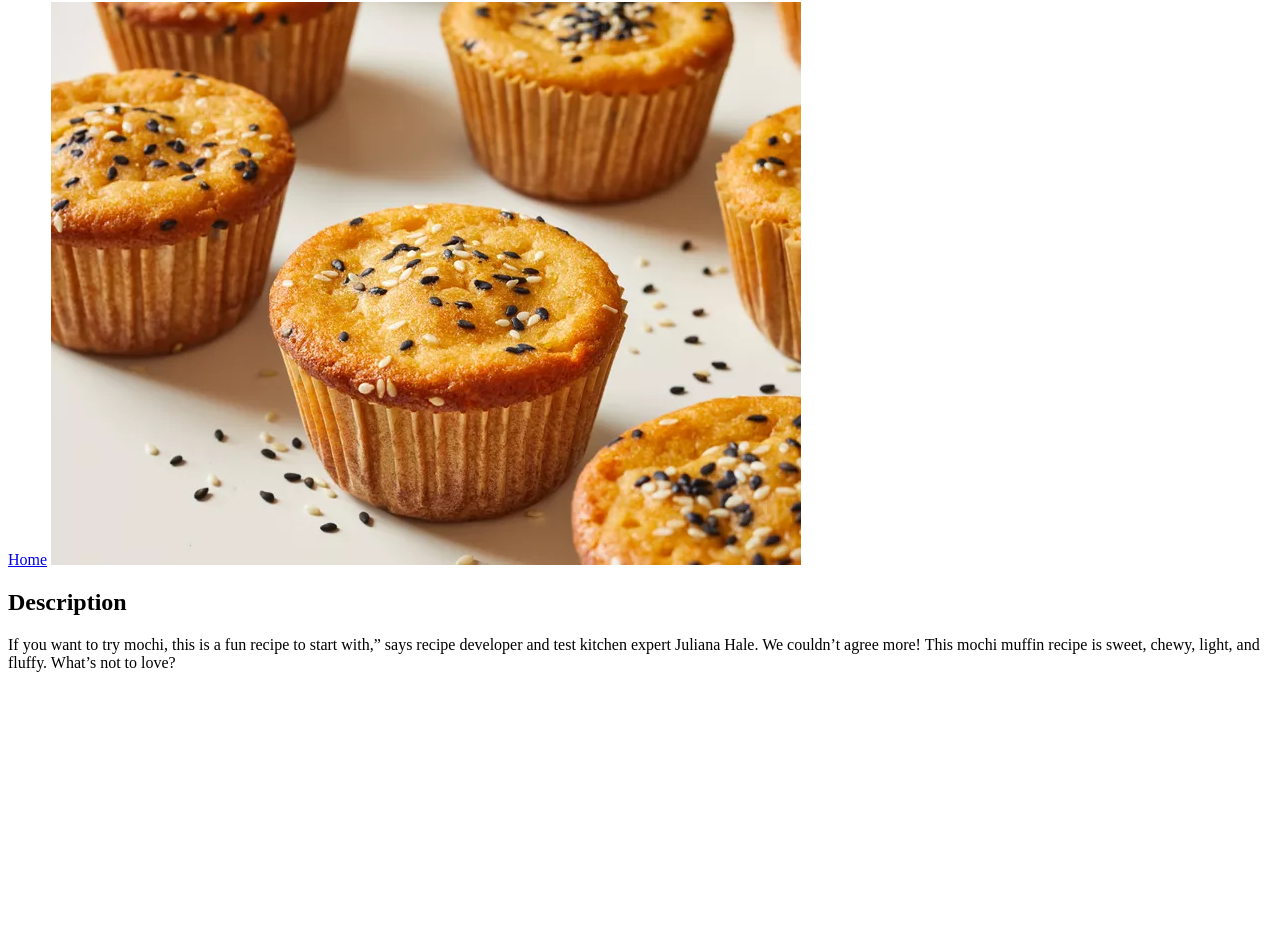
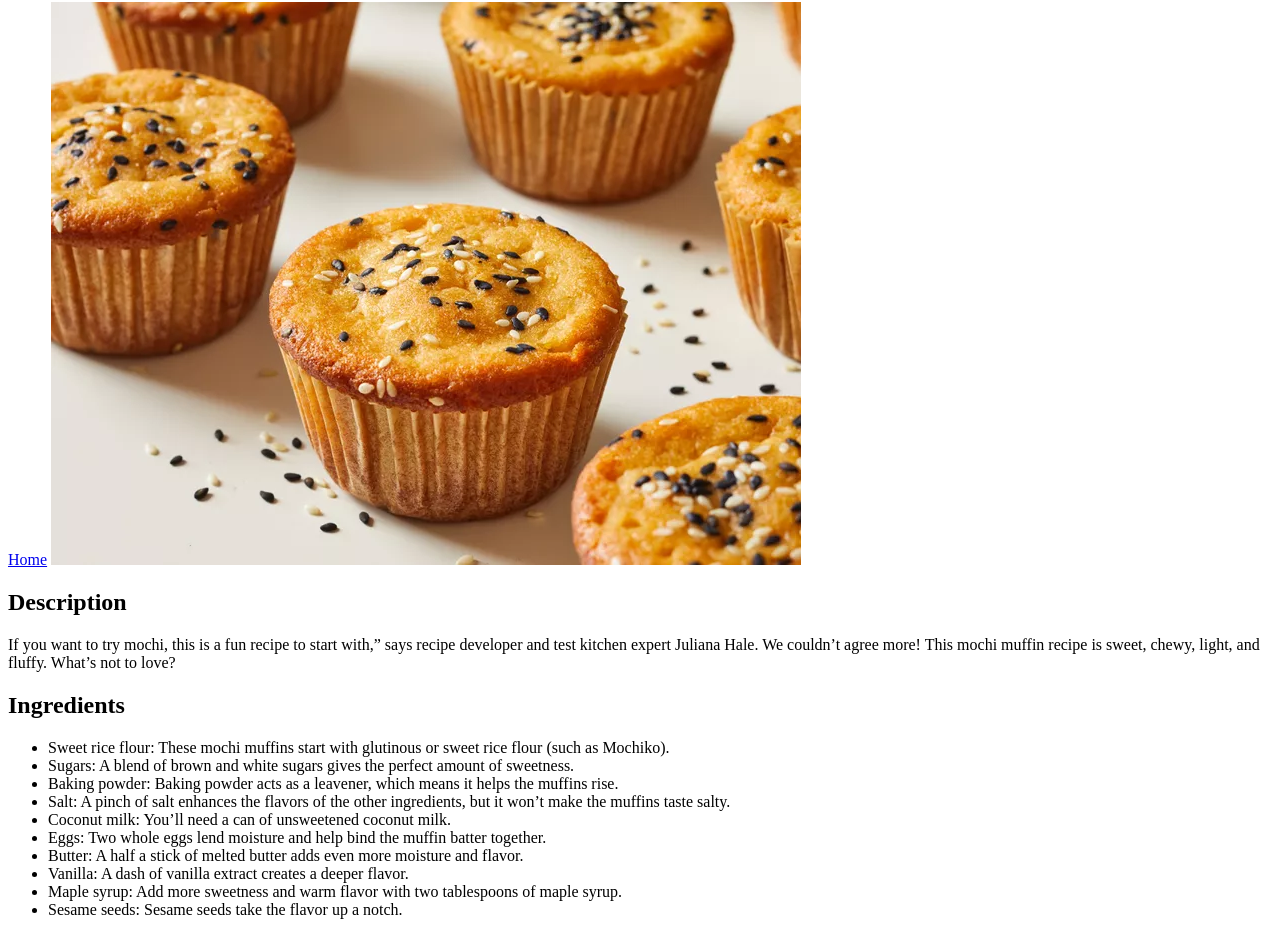
Before and after one commit to walpanee/odin-recipes, a plain HTML site: page recipes/muffin.html in a window 1280 px wide. Shown: the part 78-1013 px from the top of the page. Before the commit the page ends 800 px from the top, so only its background shows below. Drawn offline with Linux system fonts and the light colour scheme.

Commit message:
Add muffin ingredients

```diff
--- a/recipes/muffin.html
+++ b/recipes/muffin.html
@@ -16,5 +16,20 @@
 
     <p>If you want to try mochi, this is a fun recipe to start with,” says recipe developer and test kitchen expert Juliana Hale.
         We couldn’t agree more! This mochi muffin recipe is sweet, chewy, light, and fluffy. What’s not to love? </p>
+
+    <h2>Ingredients</h2>
+
+    <ul>
+        <li>Sweet rice flour: These mochi muffins start with glutinous or sweet rice flour (such as Mochiko).</li>
+        <li>Sugars: A blend of brown and white sugars gives the perfect amount of sweetness. </li>
+        <li>Baking powder: Baking powder acts as a leavener, which means it helps the muffins rise. </li>
+        <li>Salt: A pinch of salt enhances the flavors of the other ingredients, but it won’t make the muffins taste salty.</li>
+        <li>Coconut milk: You’ll need a can of unsweetened coconut milk. </li>
+        <li>Eggs: Two whole eggs lend moisture and help bind the muffin batter together. </li>
+        <li>Butter: A half a stick of melted butter adds even more moisture and flavor. </li>
+        <li>Vanilla: A dash of vanilla extract creates a deeper flavor. </li>
+        <li>Maple syrup: Add more sweetness and warm flavor with two tablespoons of maple syrup. </li>
+        <li>Sesame seeds: Sesame seeds take the flavor up a notch. </li>
+    </ul>
 </body>
 </html>
```
